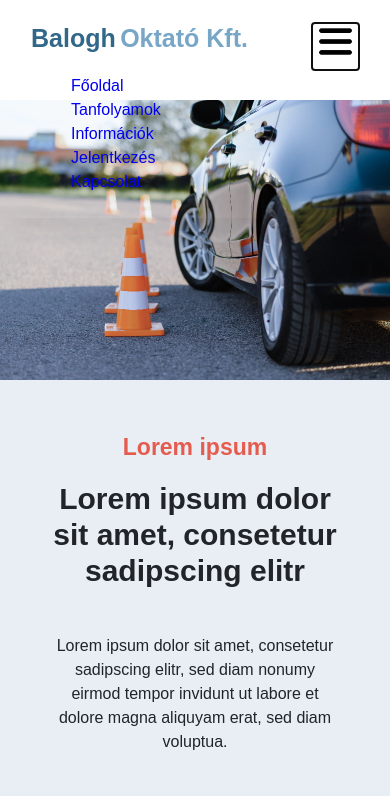
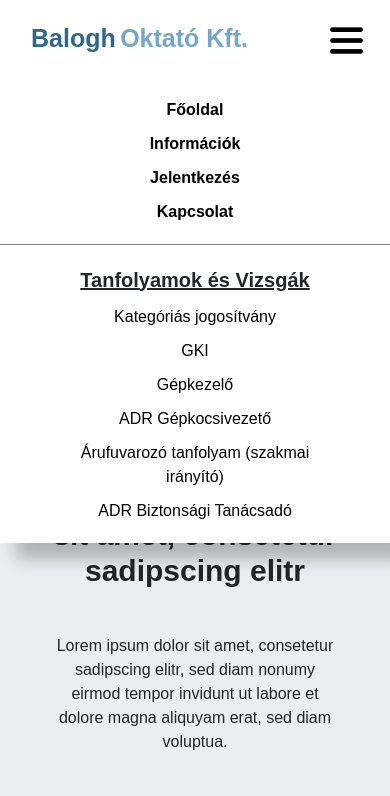
Before and after one commit to TakacsKrisztianWeboldalnet/Balogh-Autosiskola, a plain HTML site: page index.html in a window 390 px wide. Both pictures are taken after a click on the button 335 px from the left and 46 px from the top of the page. Shown: the top 796 px of the page. Drawn offline with Linux system fonts and the light colour scheme.

Commit message:
Forgot to push the changes when I was in the office, so I had to redo the mobile sidebar and the look of the courses-exams cards.

```diff
--- a/index.html
+++ b/index.html
@@ -25,11 +25,19 @@
                     </div>
                     <div class="mobile-menu-container">
                         <ul>
-                            <li><a href="#">Főoldal</a></li>
-                            <li><a href="#">Tanfolyamok</a></li>
-                            <li><a href="#">Információk</a></li>
-                            <li><a href="#">Jelentkezés</a></li>
-                            <li><a href="#">Kapcsolat</a></li>
+                            <li><a class="mobile-menu-main-link" href="#">Főoldal</a></li>
+                            <li><a class="mobile-menu-main-link" href="#">Információk</a></li>
+                            <li><a class="mobile-menu-main-link" href="#">Jelentkezés</a></li>
+                            <li><a class="mobile-menu-main-link" href="#">Kapcsolat</a></li>
+                        </ul>
+                        <ul id="mobile-courses-exams-sidebar">
+                            <li><span>Tanfolyamok és Vizsgák<span></li>
+                            <li><a href="#">Kategóriás jogosítvány</a></li>
+                            <li><a href="#">GKI</a></li>
+                            <li><a href="#">Gépkezelő</a></li>
+                            <li><a href="#">ADR Gépkocsivezető</a></li>
+                            <li><a href="#">Árufuvarozó tanfolyam (szakmai irányító)</a></li>
+                            <li><a href="#">ADR Biztonsági Tanácsadó</a></li>
                         </ul>
                     </div>
                     <div class="menu">
@@ -110,7 +118,7 @@
                                         alt=" Egy elegáns női sofőr mosolyogva néz hátra az autó hátsó ülésére." />
                                     <div class="card-bottom">
                                         <h3 class="card-title">Kategóriás jogosítvány</h3>
-                                        <a href="#"><button>Tovább <img class="button-icon"
+                                        <a class="card-footer" href="#"><button>Tovább <img class="button-icon"
                                                     src="./Images/arrow-right.svg" /></button></a>
                                     </div>
                                 </li>
@@ -122,7 +130,7 @@
                                         alt="Autóvásárlással kapcsolatos üzleti szituáció, emberek és fogyasztói koncepció bemutatása." />
                                     <div class="card-bottom">
                                         <h3 class="card-title">GKI</h3>
-                                        <a href="#"><button>Tovább <img class="button-icon"
+                                        <a class="card-footer" href="#"><button>Tovább <img class="button-icon"
                                                     src="./Images/arrow-right.svg" /></button></a>
                                     </div>
                                 </li>
@@ -134,7 +142,7 @@
                                         alt="Mérnök és férfi raktári munkás sétál egy logisztikai központban, munkavédelmi sisakot viselve, raktári környezetben." />
                                     <div class="card-bottom">
                                         <h3 class="card-title">Gépkezelő</h3>
-                                        <a href="#"><button>Tovább <img class="button-icon"
+                                        <a class="card-footer" href="#"><button>Tovább <img class="button-icon"
                                                     src="./Images/arrow-right.svg" /></button></a>
                                     </div>
                                 </li>
@@ -146,7 +154,7 @@
                                         alt="Egy férfi szállítói egyenruhában, teherautó mellett állva, jegyzettömbbel a kezében." />
                                     <div class="card-bottom">
                                         <h3 class="card-title">ADR Gépkocsivezető</h3>
-                                        <a href="#"><button>Tovább <img class="button-icon"
+                                        <a class="card-footer" href="#"><button>Tovább <img class="button-icon"
                                                     src="./Images/arrow-right.svg" /></button></a>
                                     </div>
                                 </li>
@@ -159,7 +167,7 @@
                                     <div class="card-bottom">
                                         <h3 class="card-title">Árufuvarozói tanfolyam</h3>
                                         <p class="card-text">(Szakmai irányító)</p>
-                                        <a href="#"><button>Tovább <img class="button-icon"
+                                        <a class="card-footer" href="#"><button>Tovább <img class="button-icon"
                                                     src="./Images/arrow-right.svg" /></button></a>
                                     </div>
                                 </li>
@@ -171,7 +179,7 @@
                                         alt="Mosolygó üzletember szemüvegben, egy kávézóban ül asztalnál laptop mellett, miközben okostelefonját használja és jegyzetel." />
                                     <div class="card-bottom">
                                         <h3 class="card-title">Biztonsági tanácsadó</h3>
-                                        <a href="#"><button>Tovább <img class="button-icon"
+                                        <a class="card-footer" href="#"><button>Tovább <img class="button-icon"
                                                     src="./Images/arrow-right.svg" /></button></a>
                                     </div>
                                 </li>
@@ -365,6 +373,7 @@
         </footer>
     </div>
     <script src="bootstrap.js"></script>
+    <script src="script.js"></script>
 </body>
 
 </html>
--- a/script.js
+++ b/script.js
@@ -0,0 +1,22 @@
+document
+  .querySelector(".mobile-menu")
+  .addEventListener("click", function () {
+    const menuContainer = document.querySelector(".mobile-menu-container");
+
+    menuContainer.classList.toggle("open");
+
+    document.addEventListener("click", closeOnOutsideClick);
+  });
+
+function closeOnOutsideClick(event) {
+  const menuContainer = document.querySelector(".mobile-menu-container");
+  const menuButton = document.querySelector(".mobile-menu-button");
+
+  if (
+    !menuContainer.contains(event.target) &&
+    !menuButton.contains(event.target)
+  ) {
+    menuContainer.classList.remove("open");
+    document.removeEventListener("click", closeOnOutsideClick);
+  }
+}
--- a/style.css
+++ b/style.css
@@ -150,7 +150,7 @@ select.form-select {
 .courses-exams button {
   background-color: #316789;
   border: 0;
-  border-radius: 16px;
+  border-radius: 12px;
   height: 35px;
   width: 107px;
   color: white;
@@ -381,11 +381,15 @@ footer li {
   margin-left: 70px;
 }
 
+#main-section-image-mobile {
+  display: none;
+}
+
 .mobile-menu {
   display: none;
 }
 
-#main-section-image-mobile {
+.mobile-menu-container {
   display: none;
 }
 
@@ -396,6 +400,66 @@ footer li {
 
   .mobile-menu {
     display: block;
+    z-index: 10;
+    position: absolute;
+    top: 10px;
+    right: 20px;
+  }
+
+  .mobile-menu-button {
+    border: none;
+    outline: none;
+  }
+
+  .mobile-menu-button:focus {
+    outline: none;
+  }
+
+  .mobile-menu-container {
+    display: flex;
+    flex-direction: column;
+    position: absolute;
+    top: 65.5px;
+    right: -150%;
+    width: fit-content;
+    height: fit-content;
+    justify-content: center;
+    align-items: center;
+    background-color: white;
+    box-shadow: 16px 16px 16px rgba(0, 0, 0, 0.25);
+    text-align: center;
+    transition: right 0.5s ease;
+  }
+
+  .mobile-menu-container.open {
+    right: 0;
+  }
+
+  .mobile-menu-container ul {
+    padding: 20px 50px 10px 50px;
+    margin-bottom: 0;
+  }
+
+  #mobile-courses-exams-sidebar {
+    border-top: 1px solid gray;
+  }
+
+  #mobile-courses-exams-sidebar span {
+    font-weight: 900;
+    text-decoration: underline;
+    font-size: 20px;
+  }
+
+  .mobile-menu-container li {
+    margin-bottom: 10px;
+  }
+
+  .mobile-menu-container a {
+    color: black;
+  }
+
+  .mobile-menu-main-link {
+    font-weight: 600;
   }
 
   .mobile-menu-button {
@@ -470,6 +534,32 @@ footer li {
   .application-right img {
     width: 100%;
     height: 100%;
+  }
+
+  .courses-exams .card {
+    height: 280px;
+    text-align: center;
+  }
+
+  .card-bottom {
+    padding-top: 0;
+    padding-bottom: 5px;
+    padding-left: 10px;
+    padding-right: 10px;
+  }
+
+  .courses-exams .card h3 {
+    font-size: 20px;
+  }
+
+  .courses-exams .card-footer {
+    width: 100%;
+    position: absolute;
+    bottom: 20px;
+    left: 0;
+    padding: 0;
+    border: none;
+    background-color: white;
   }
 }
 
@@ -675,6 +765,16 @@ footer li {
   }
 }
 
+@media screen and (max-width: 500px) {
+  .courses-exams .card h3 {
+    font-size: 16px;
+  }
+
+  .courses-exams .card {
+    height: 280px;
+  }
+}
+
 @media screen and (max-width: 418px) {
   footer {
     height: auto;
@@ -692,6 +792,11 @@ footer li {
 
   .application-right {
     border-radius: 40px;
+  }
+
+  #bottom-form-select {
+    width: 200px;
+    padding-right: 0;
   }
 }
 
```
